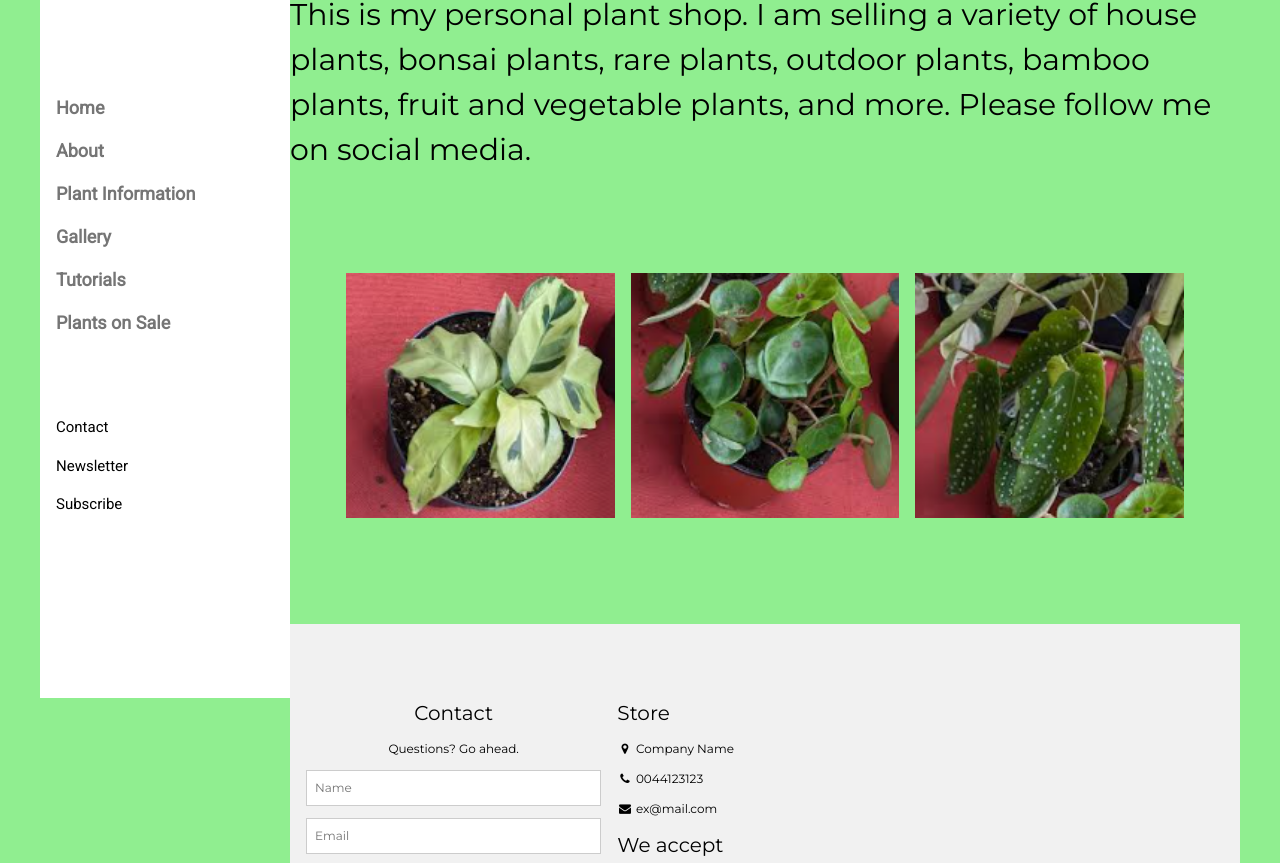
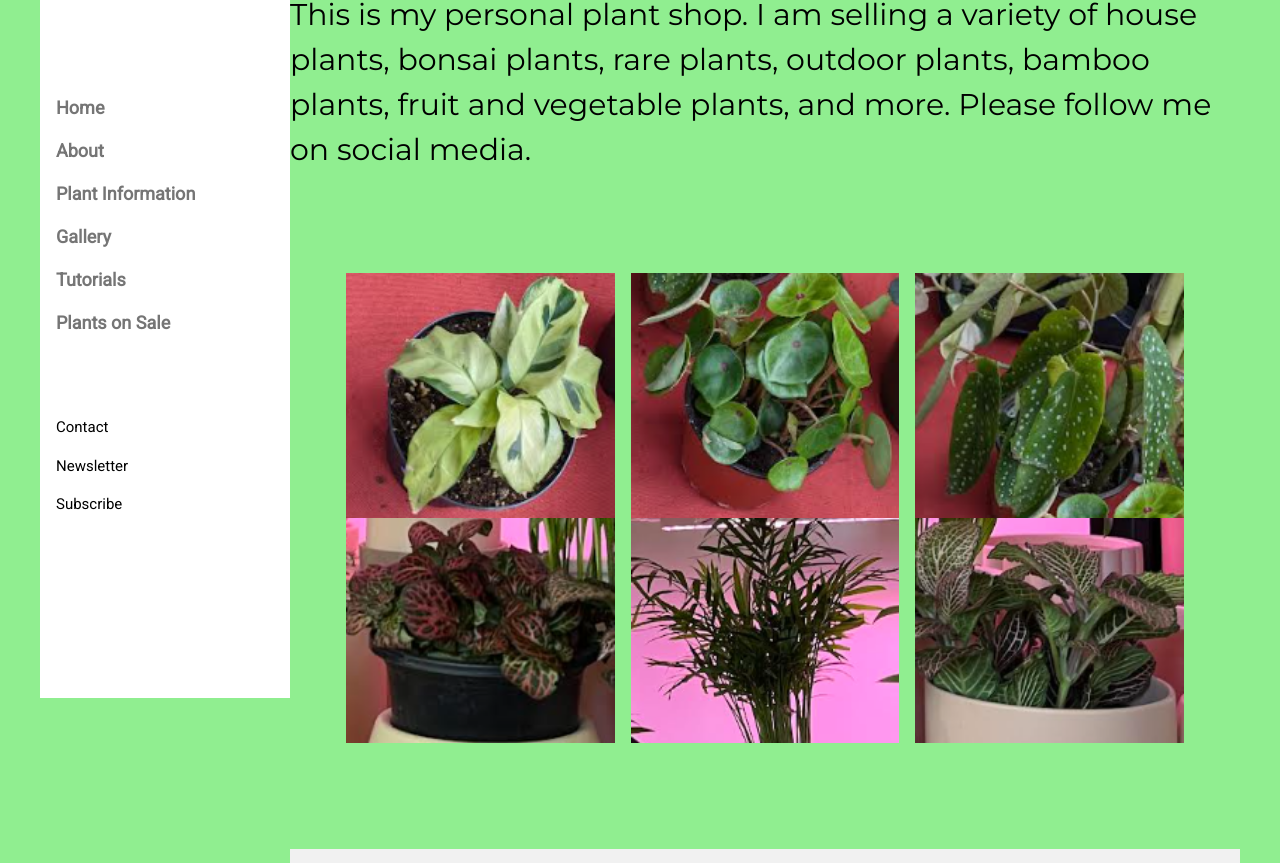
Before and after one commit to serenayuan7/x455-syuan-project, a plain HTML site: page about2.html in a window 1280 px wide. Shown: the part 102-965 px from the top of the page. Drawn offline with nearby package versions, Linux system fonts and the light colour scheme.

Commit message:
Update about2.html

```diff
--- a/about2.html
+++ b/about2.html
@@ -105,6 +105,33 @@ body,h1,h2,h3,h4,h5,h6,.w3-wide {font-family: "Montserrat", sans-serif;}
                 src="images/plant4.png"
                 style="width: 100%; cursor: zoom-in"
                 onclick="document.getElementById('modal03').style.display='block'"
+                class="w3-hover-shadow"
+              />
+            </div>
+
+            <div class="w3-col s4">
+              <img
+                src="images/plant5.png"
+                style="width: 100%; cursor: zoom-in"
+                onclick="document.getElementById('modal04').style.display='block'"
+                class="w3-hover-shadow"
+              />
+            </div>
+
+            <div class="w3-col s4">
+              <img
+                src="images/plant6.png"
+                style="width: 100%; cursor: zoom-in"
+                onclick="document.getElementById('modal05').style.display='block'"
+                class="w3-hover-shadow"
+              />
+            </div>
+
+            <div class="w3-col s4">
+              <img
+                src="images/plant7.png"
+                style="width: 100%; cursor: zoom-in"
+                onclick="document.getElementById('modal06').style.display='block'"
                 class="w3-hover-shadow"
               />
             </div>
```
